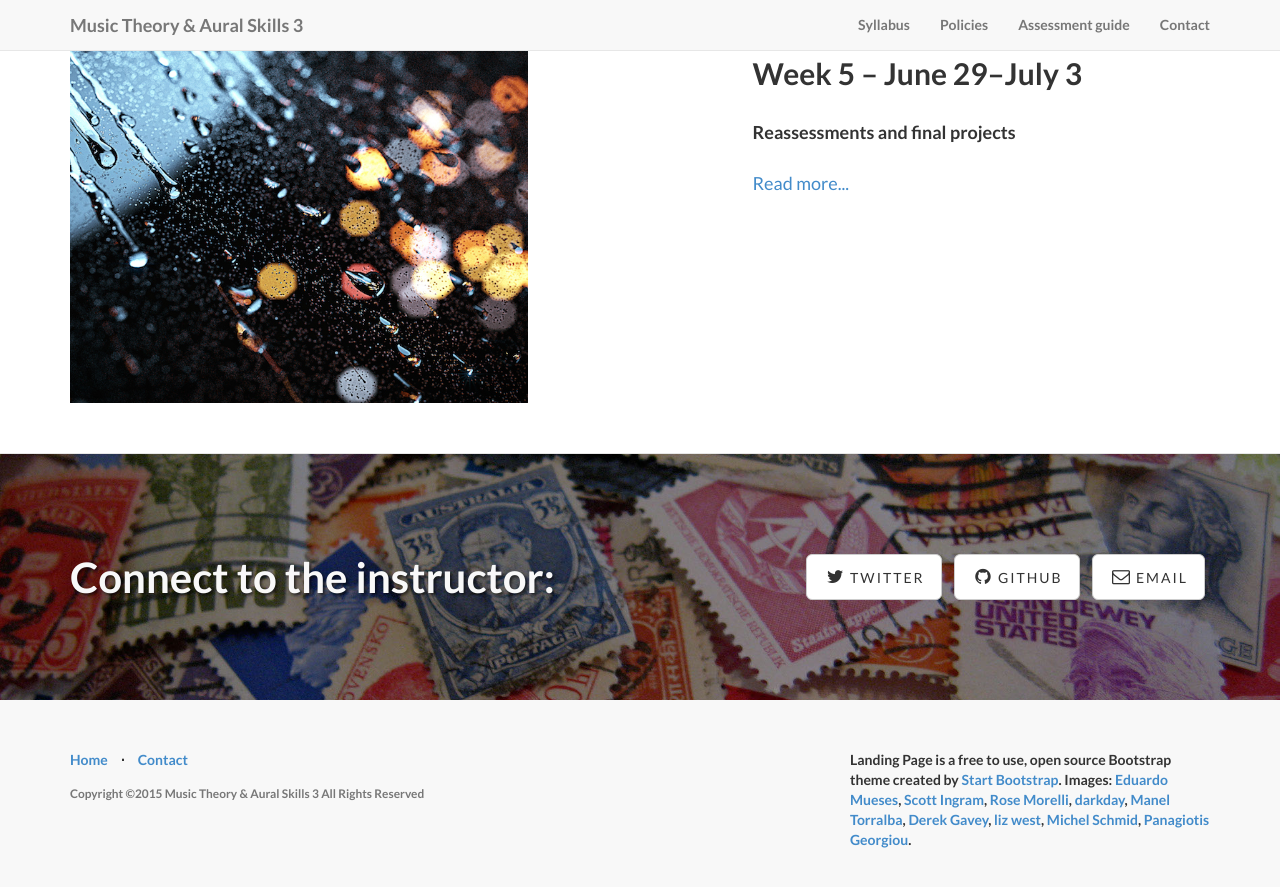
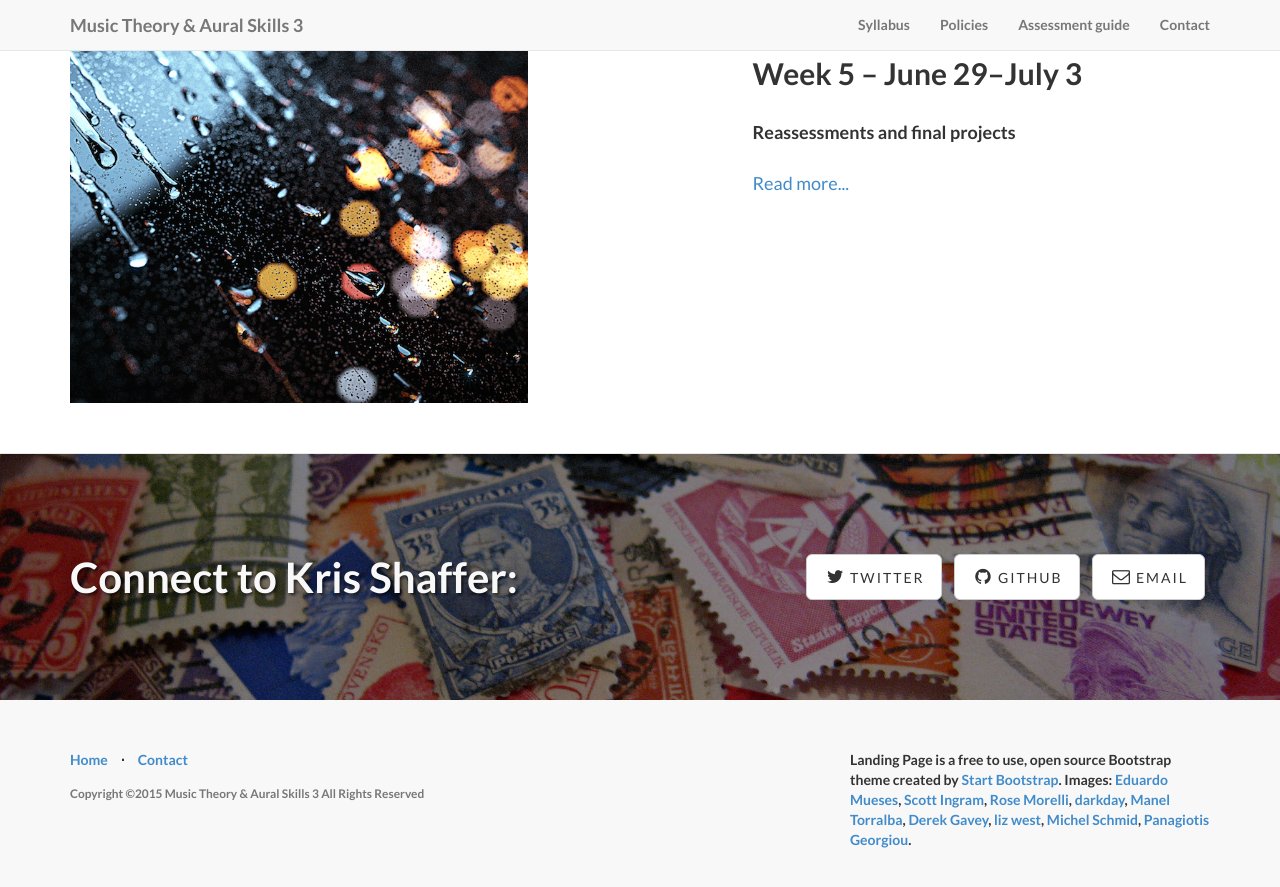
Before and after one commit to kshaffer/theory3, a Jekyll site: the page built from index.html, in a window 1280 px wide and 900 px high, scrolled down 3632 px. Shown: the top 887 px of the window. Built offline with Jekyll 4.4.1, drawn with Linux system fonts in a browser that asks for light colours.

Commit message:
contact update

```diff
--- a/_includes/contact.html
+++ b/_includes/contact.html
@@ -5,7 +5,7 @@
 
         <div class="row">
             <div class="col-lg-6">
-                <h2>Connect to the instructor:</h2>
+                <h2>Connect to Kris Shaffer:</h2>
             </div>
             <div class="col-lg-6">
                 <ul class="list-inline banner-social-buttons">
```
Also changed, not shown: 1 other file.
